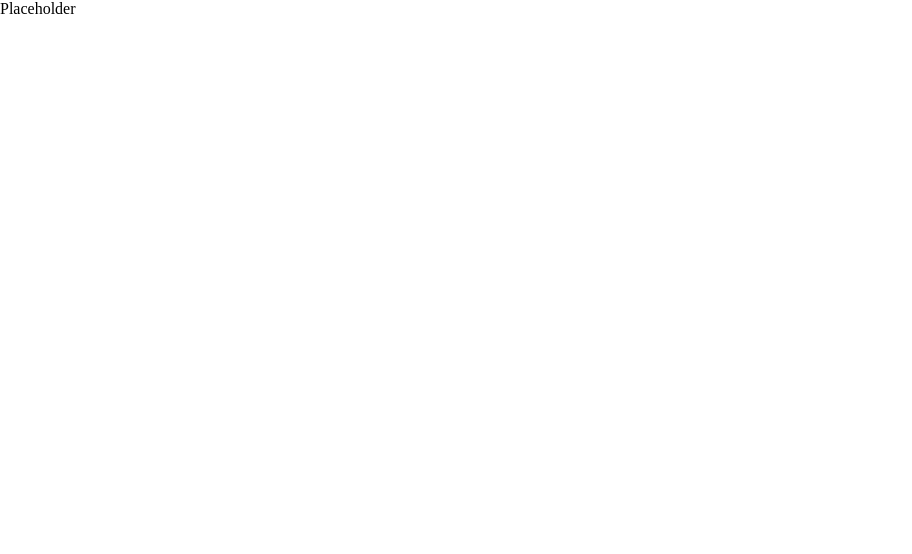
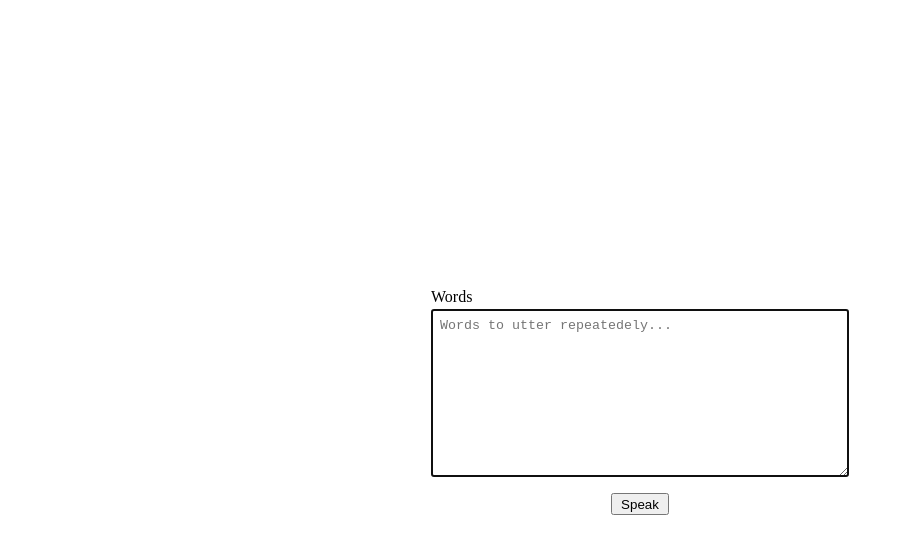
Before and after one commit to marcosdly/adhdtools, a React (Vite) app: page /hypnosis in a window 1280 px wide. Shown: the top 554 px of the page, without its empty margins (0-912 px from the left). Built offline with nearby package versions, Linux system fonts and the light colour scheme.

Commit message:
feat: hypnosis page
Basic word repetition. No loop.

```diff
--- a/src/pages/Hypnosis/Hypnosis.tsx
+++ b/src/pages/Hypnosis/Hypnosis.tsx
@@ -1,7 +1,86 @@
+import { ChangeEvent, createRef, FocusEvent, MouseEvent, useId } from 'react';
+import './hypnosis.scss';
+import tts from '../../lib/tts';
+
 export default function () {
+  const text = createRef<HTMLTextAreaElement>();
+  const ids = {
+    textarea: useId(),
+    submit: useId(),
+  } as const;
+
+  const getUnique = (txt: string): Set<string> => {
+    const words: string[] = txt
+      .toUpperCase()
+      .split(/\s+/g)
+      .filter((s) => Boolean(s));
+    return new Set(words);
+  };
+
+  const halt = (event: ChangeEvent<HTMLTextAreaElement>) => {
+    event.preventDefault();
+    if (tts.instance.synth.speaking) tts.instance.synth.cancel();
+    const elem = event.currentTarget;
+    elem.value = elem.value.toUpperCase();
+    const unique = getUnique(elem.value);
+    if (unique.size > 50) {
+      elem.value = [...unique].join(' ');
+      return;
+    }
+  };
+
+  const clean = (event: FocusEvent<HTMLTextAreaElement>) => {
+    event.preventDefault();
+    const elem = event.currentTarget;
+    const unique = getUnique(elem.value);
+    elem.value = [...unique].join(' ');
+  };
+
+  const speak = (event: MouseEvent<HTMLInputElement>) => {
+    event.preventDefault();
+    if (tts.instance.synth.speaking) {
+      tts.instance.synth.cancel();
+      return;
+    }
+    tts.instance.utterer.text = (text.current?.value ?? '')
+      .split(/\s+/g)
+      .join(', ');
+    if (tts.instance.utterer.voice) {
+      tts.instance.speak();
+      return;
+    }
+    const english = tts.instance.synth
+      .getVoices()
+      .find((voice) => voice.lang === 'en-US');
+    const voice = english ?? tts.instance.synth.getVoices()[0];
+    tts.instance.utterer.voice = voice;
+    tts.instance.utterer.lang = voice.lang;
+    tts.instance.speak();
+  };
+
   return (
-    <div className="hypnosis">
-      <p>Placeholder</p>
+    <div id="hypnosis">
+      <div className="words-input">
+        <label htmlFor={ids.textarea} className="words-label">
+          Words
+        </label>
+        <textarea
+          id={ids.textarea}
+          placeholder="Words to utter repeatedely..."
+          className="words"
+          autoFocus={true}
+          autoCorrect="off"
+          onChange={halt}
+          onBlur={clean}
+          ref={text}
+        ></textarea>
+      </div>
+      <input
+        className="words-submit"
+        type="button"
+        value="Speak"
+        onClick={speak}
+      />
     </div>
   );
 }
--- /dev/null
+++ b/src/pages/Hypnosis/hypnosis.scss
@@ -0,0 +1,28 @@
+#hypnosis {
+  height: 100%;
+  display: flex;
+  flex-direction: column;
+  justify-content: center;
+  align-items: center;
+  row-gap: 1rem;
+
+  .words-submit {
+    padding: 0.1rem 0.5rem;
+  }
+
+  .words-input {
+    .words-label {
+      line-height: 1.5;
+    }
+
+    .words {
+      display: block;
+      width: 400px;
+      min-height: 150px;
+      resize: vertical;
+      max-height: 300px;
+      overflow-wrap: break-word;
+      padding: 0.5rem;
+    }
+  }
+}
```
